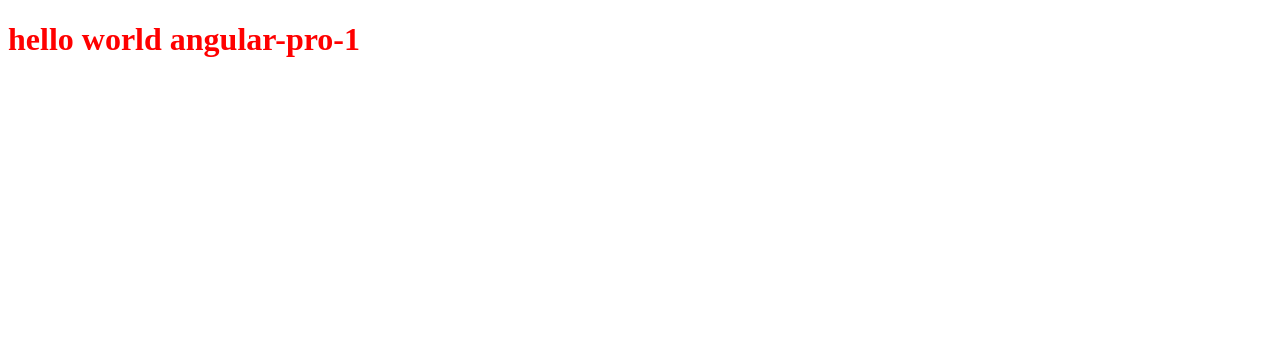
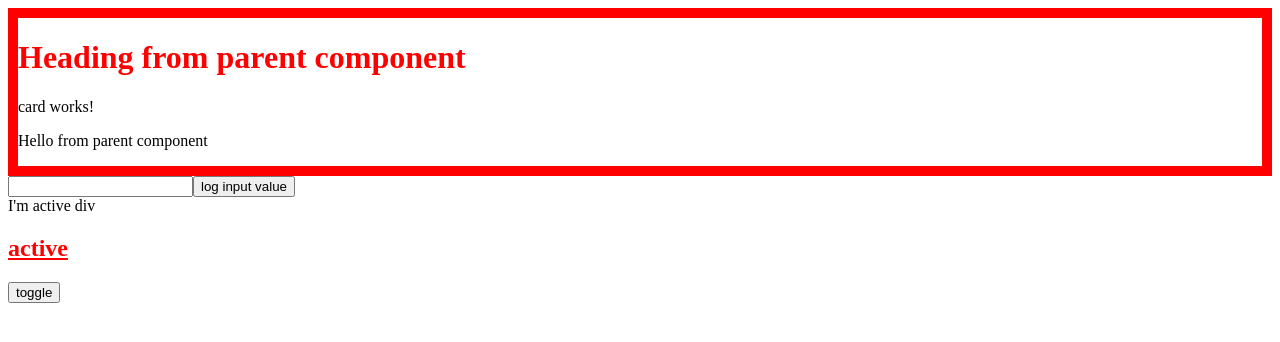
Before and after one commit to valeri879/angular-pro-1, an Angular app: page / in a window 1280 px wide. Shown: the top 342 px of the page. Built offline with nearby package versions, Linux system fonts and the light colour scheme.

Commit message:
lecture 7

```diff
--- a/src/app/app.component.css
+++ b/src/app/app.component.css
@@ -1,3 +1,13 @@
 h1 {
     color: red;
 }
+
+h2.active {
+    color: red;
+    text-decoration: underline;
+}
+
+app-card {
+    display: block;
+    border: 10px solid red;
+}
--- a/src/app/app.component.html
+++ b/src/app/app.component.html
@@ -1 +1,16 @@
-<h1>hello world {{title}}</h1>
+<app-card>
+    <h1>Heading from parent component</h1>
+    <p question>Hello from parent component</p>
+</app-card>
+
+<input #userInput type="text">
+<button (click)="logValue(userInput)">log input value</button>
+<div *ngIf="isActive; else isNotActive">I'm active div</div>
+
+<h2 [class.active]="isActive">active</h2>
+
+<button (click)="toggle()">toggle</button>
+
+<ng-template #isNotActive>
+    <div>I'm not active</div>
+</ng-template>
--- a/src/app/app.component.ts
+++ b/src/app/app.component.ts
@@ -8,4 +8,14 @@ import { Component } from '@angular/core';
 
 export class AppComponent {
   title = 'angular-pro-1';
+
+  isActive: boolean = true;
+
+  logValue(el: HTMLInputElement) {
+  }
+
+  toggle() {
+    this.isActive = !this.isActive;
+  }
+
 }
--- a/src/app/app.module.ts
+++ b/src/app/app.module.ts
@@ -3,10 +3,12 @@ import { BrowserModule } from '@angular/platform-browser';
 
 import { AppRoutingModule } from './app-routing.module';
 import { AppComponent } from './app.component';
+import { CardComponent } from './card/card.component';
 
 @NgModule({
   declarations: [
-    AppComponent
+    AppComponent,
+    CardComponent
   ],
   imports: [
     BrowserModule,
--- /dev/null
+++ b/src/app/card/card.component.html
@@ -0,0 +1,3 @@
+<ng-content></ng-content>
+<p>card works!</p>
+<ng-content select="[question]"></ng-content>
--- /dev/null
+++ b/src/app/card/card.component.ts
@@ -0,0 +1,15 @@
+import { Component, OnInit } from '@angular/core';
+
+@Component({
+  selector: 'app-card',
+  templateUrl: './card.component.html',
+  styleUrls: ['./card.component.css']
+})
+export class CardComponent implements OnInit {
+
+  constructor() { }
+
+  ngOnInit(): void {
+  }
+
+}
--- /dev/null
+++ b/src/app/faq.ts
@@ -0,0 +1,4 @@
+export interface FAQ {
+    question: string;
+    answer: string;
+}
```
Also changed, not shown: src/app/card/card.component.css (added), 1 other file (tests, documents, lock files or other folders).
